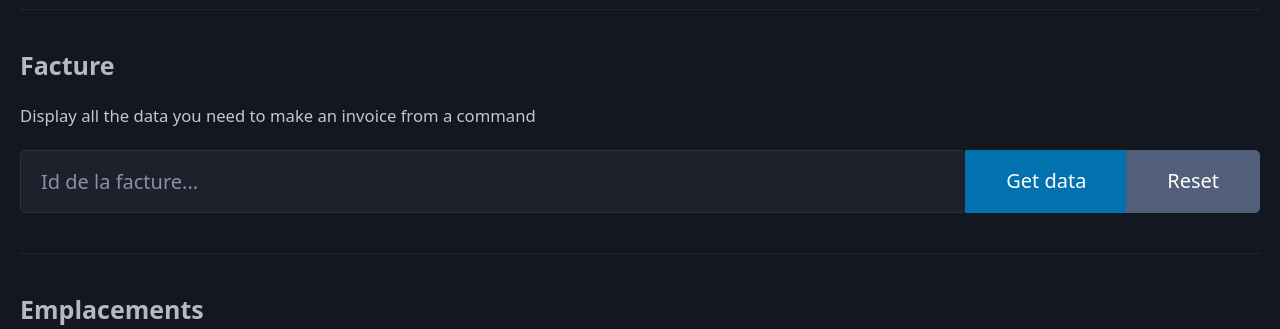
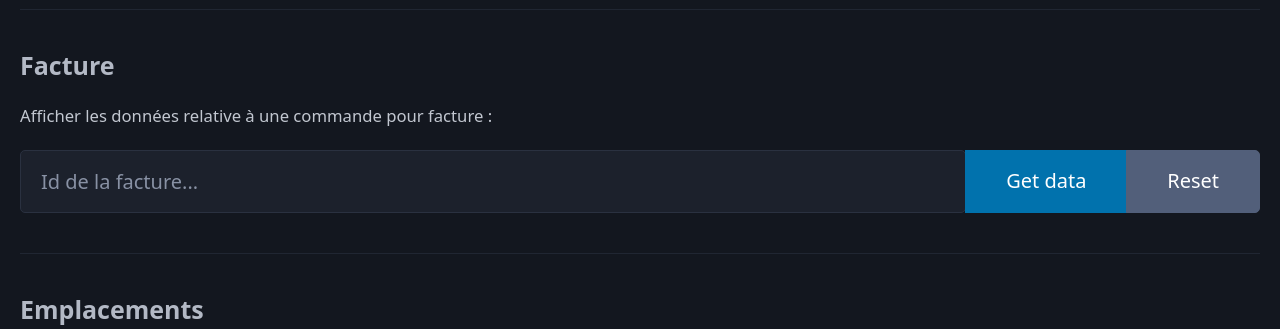
Before and after one commit to razmi0/SQL_NO_SQL, a PHP site: page /sql_no_sql/ in a window 1280 px wide. Shown: the part 191-520 px from the top of the page. Run offline with PHP 8.4, Linux system fonts and the light colour scheme; some libraries are stand-ins or nearby versions.

Commit message:
Change label to more precise ones

```diff
--- a/index.php
+++ b/index.php
@@ -18,15 +18,14 @@
     </style>
     <script type="module">
         const baseUrl = 'http://localhost/sql_no_sql/api';
-        const urlFacture = `${baseUrl}/commande/facture/`;
-        const urlEmplacement = `${baseUrl}/emplacements/free/`;
+        const urlFacture = `${baseUrl}/commande/facture`;
+        const urlEmplacement = `${baseUrl}/emplacements/free`;
 
         const fetchData = async (url, element, payload = null) => {
             let data = null;
             if (payload) {
                 url = new URL(url);
                 url.search = new URLSearchParams(payload).toString();
-                console.log(url);
             }
             try {
                 const response = await fetch(url);
@@ -124,7 +123,7 @@
     <hr />
     <header>
         <h4>Facture</h4>
-        <small>Display all the data you need to make an invoice from a command</small>
+        <small>Afficher les données relative à une commande pour facture :</small>
     </header>
     <fieldset role="group">
         <div>
```
